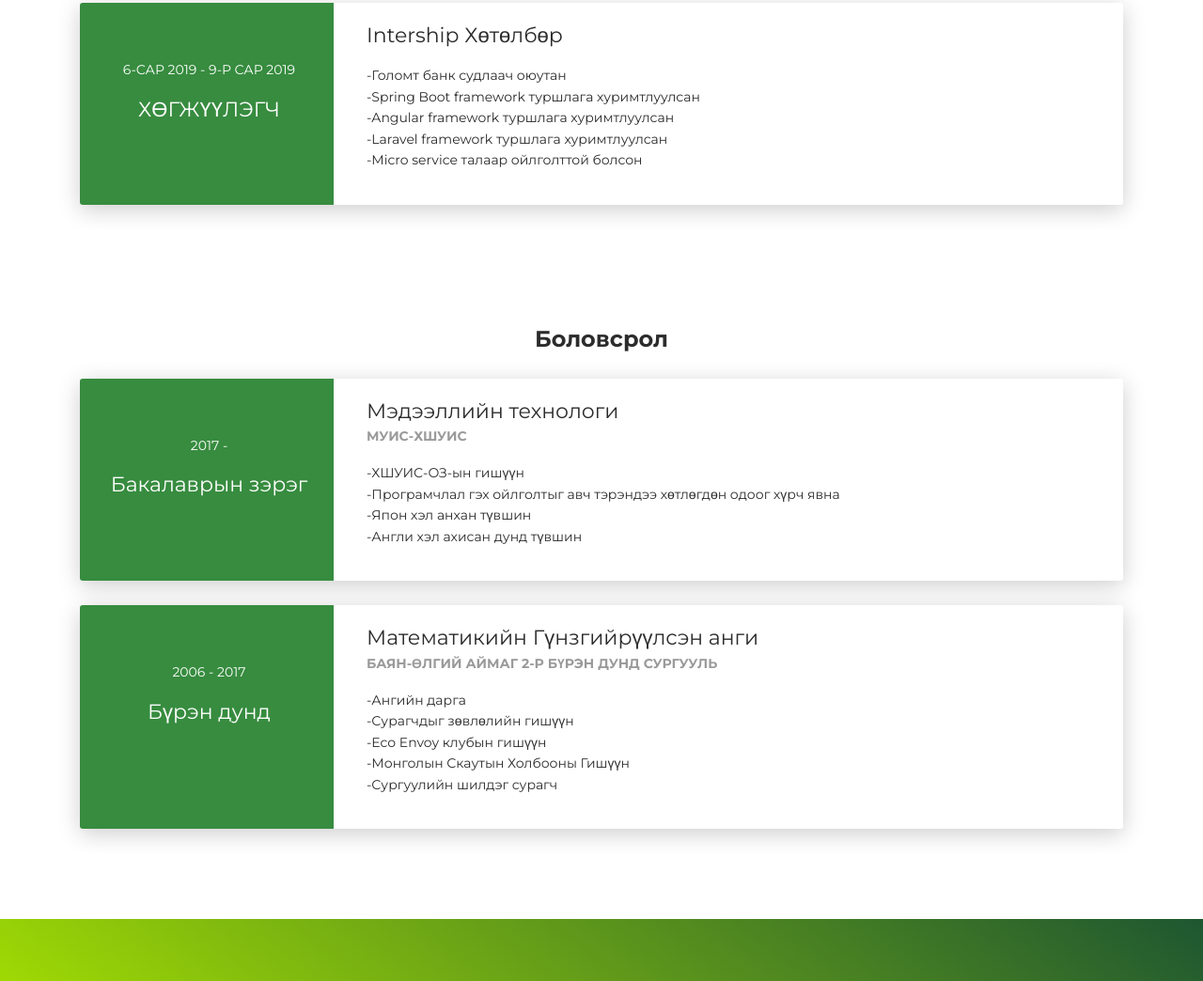
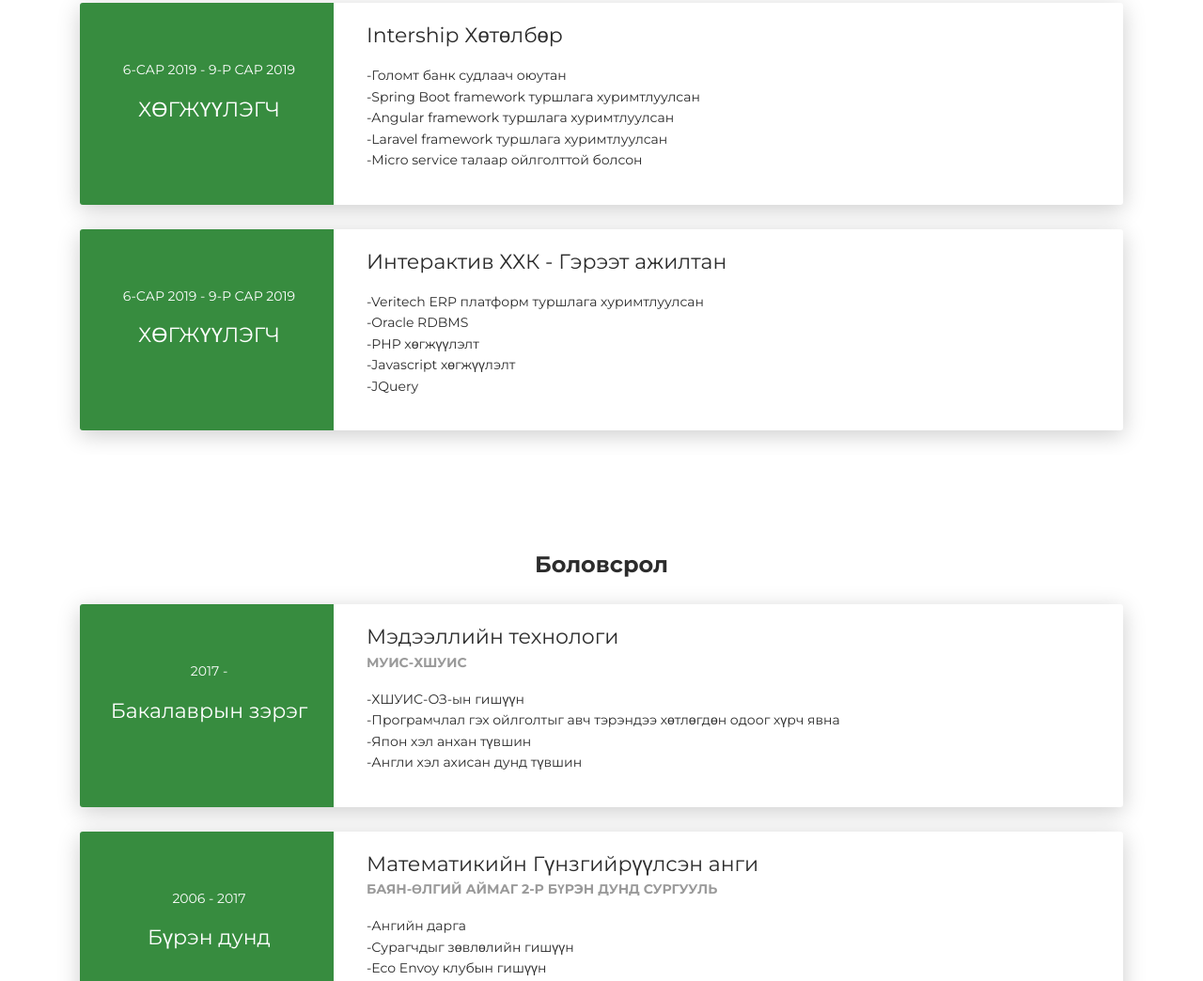
Before and after one commit to BoldErdene1221/resume, a plain HTML site: page index.html in a window 1280 px wide. Shown: the part 1805-2849 px from the top of the page at 94% size. Drawn offline with Linux system fonts and the light colour scheme.

Commit message:
Update index.html
шинэ туршлага нэмсэн

```diff
--- a/index.html
+++ b/index.html
@@ -516,6 +516,27 @@
                             </div>
                         </div>
                     </div>
+                    <div class="card">
+                        <div class="row">
+                            <div class="col-md-3 bg-primary" data-aos="fade-right" data-aos-offset="50"
+                                data-aos-duration="500">
+                                <div class="card-body cc-experience-header">
+                                    <p>6-сар 2019 - 9-р сар 2019</p>
+                                    <div class="h5">Хөгжүүлэгч</div>
+                                </div>
+                            </div>
+                            <div class="col-md-9" data-aos="fade-left" data-aos-offset="50" data-aos-duration="500">
+                                <div class="card-body">
+                                    <div class="h5">Интерактив ХХК - Гэрээт ажилтан</div>
+                                    <p>-Veritech ERP платформ туршлага хуримтлуулсан
+                                        <br>-Oracle RDBMS
+                                        <br>-PHP хөгжүүлэлт
+                                        <br>-Javascript хөгжүүлэлт
+                                        <br>-JQuery</p>
+                                </div>
+                            </div>
+                        </div>
+                    </div>
                 </div>
             </div>
             <div class="section">
```
